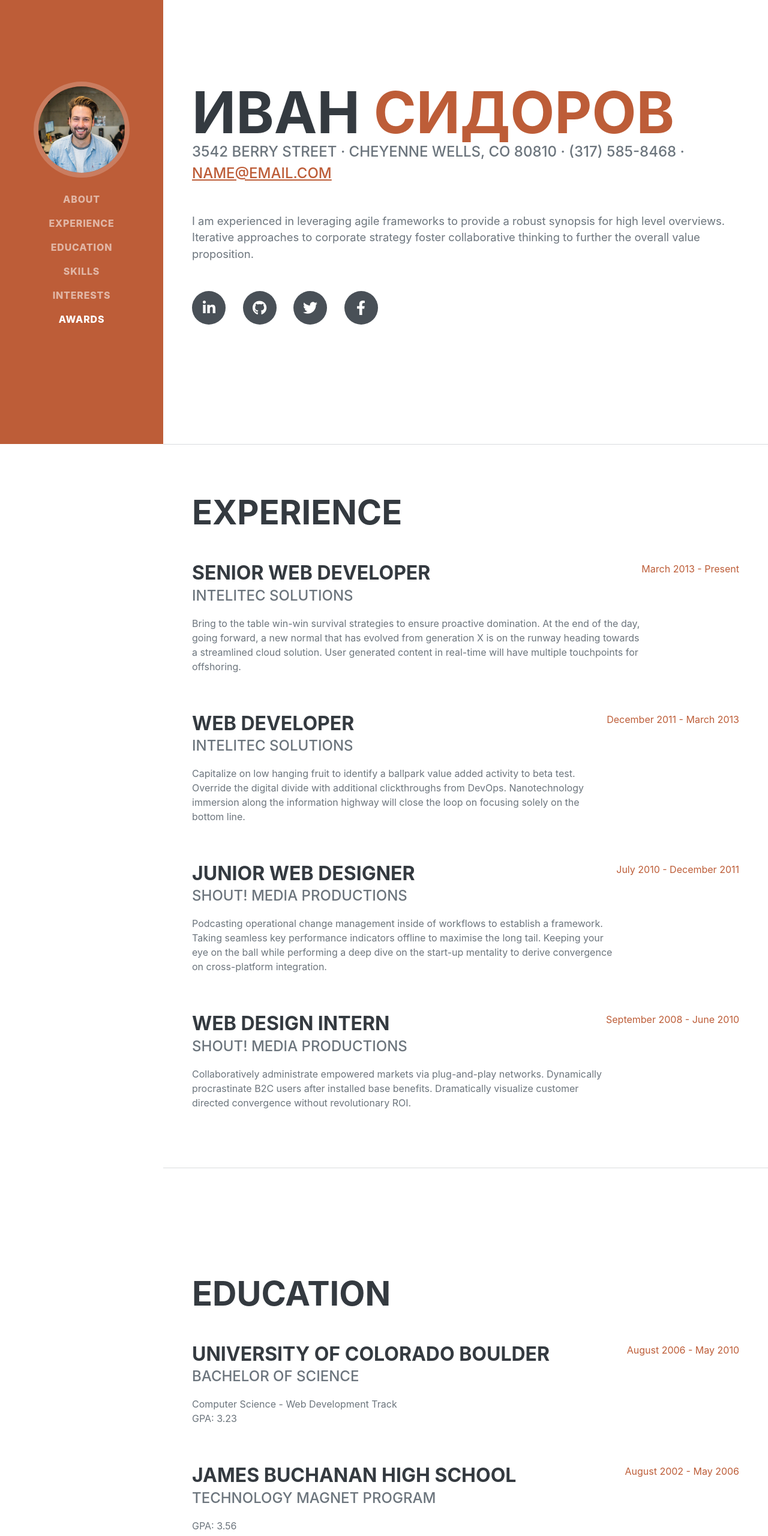
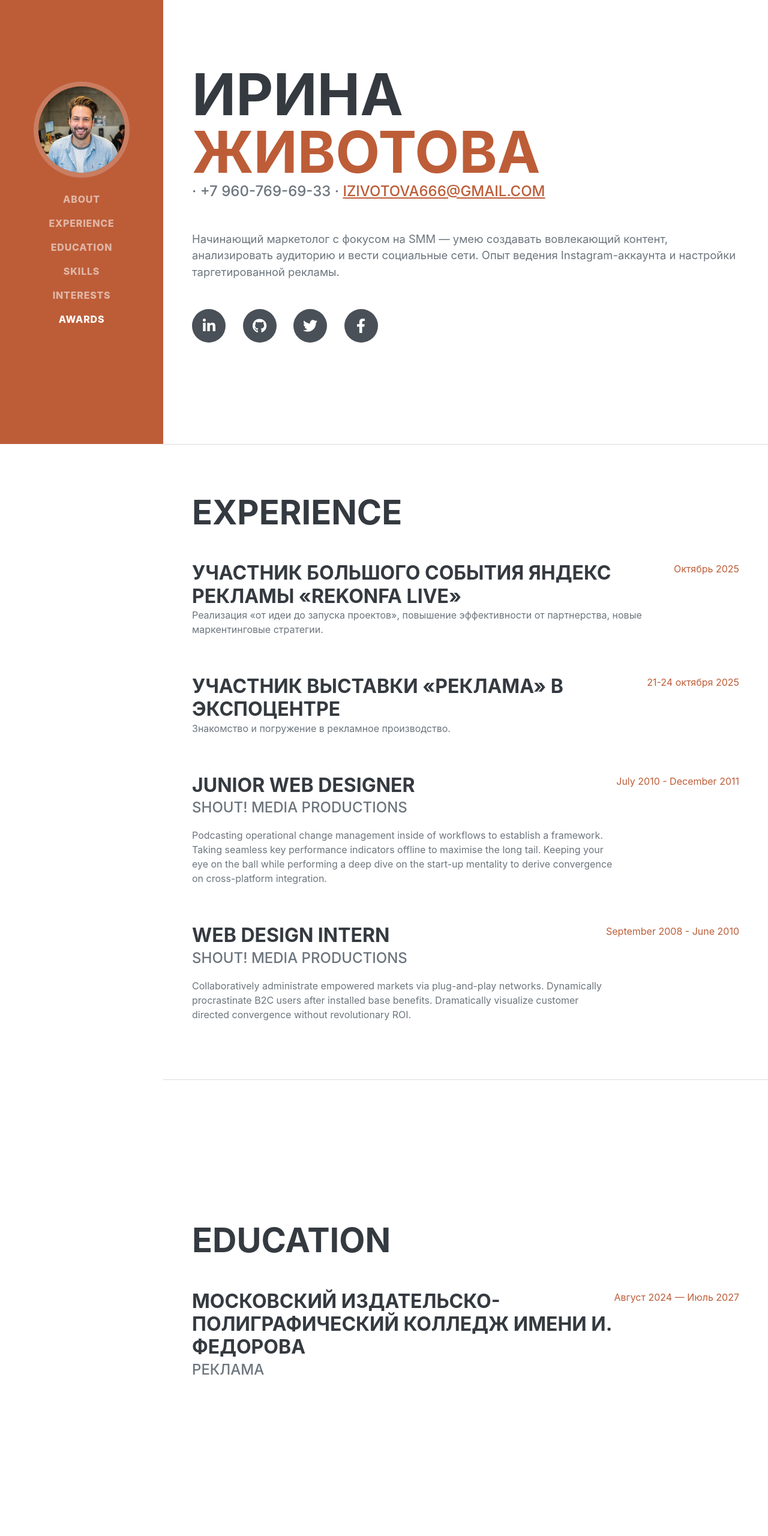
Before and after one commit to zhivotovaiv24-hue/resume, a plain HTML site: page index.html in a window 1280 px wide. Shown: the part 60-2620 px from the top of the page at 60% size. Drawn offline with nearby package versions, Linux system fonts and the light colour scheme; a web font is replaced by a local one.

Commit message:
Update index.html

```diff
--- a/index.html
+++ b/index.html
@@ -40,14 +40,14 @@
             <section class="resume-section" id="about">
                 <div class="resume-section-content">
                     <h1 class="mb-0">
-                        Иван
-                        <span class="text-primary">сидоров</span>
+                        Ирина
+                        <span class="text-primary">Животова</span>
                     </h1>
                     <div class="subheading mb-5">
-                        3542 Berry Street · Cheyenne Wells, CO 80810 · (317) 585-8468 ·
-                        <a href="mailto:name@email.com">name@email.com</a>
+                        · +7 960-769-69-33 ·
+                        <a href="mailto:name@email.com">izivotova666@gmail.com</a>
                     </div>
-                    <p class="lead mb-5">I am experienced in leveraging agile frameworks to provide a robust synopsis for high level overviews. Iterative approaches to corporate strategy foster collaborative thinking to further the overall value proposition.</p>
+                    <p class="lead mb-5">Начинающий маркетолог с фокусом на SMM — умею создавать вовлекающий контент, анализировать аудиторию и вести социальные сети. Опыт ведения Instagram-аккаунта и настройки таргетированной рекламы.</p>
                     <div class="social-icons">
                         <a class="social-icon" href="#!"><i class="fab fa-linkedin-in"></i></a>
                         <a class="social-icon" href="#!"><i class="fab fa-github"></i></a>
@@ -63,19 +63,17 @@
                     <h2 class="mb-5">Experience</h2>
                     <div class="d-flex flex-column flex-md-row justify-content-between mb-5">
                         <div class="flex-grow-1">
-                            <h3 class="mb-0">Senior Web Developer</h3>
-                            <div class="subheading mb-3">Intelitec Solutions</div>
-                            <p>Bring to the table win-win survival strategies to ensure proactive domination. At the end of the day, going forward, a new normal that has evolved from generation X is on the runway heading towards a streamlined cloud solution. User generated content in real-time will have multiple touchpoints for offshoring.</p>
+                            <h3 class="mb-0">Участник Большого события Яндекс Рекламы «REKONFA Live»</h3>
+                            <p>Реализация «от идеи до запуска проектов», повышение эффективности от партнерства, новые маркентинговые стратегии.</p>
                         </div>
-                        <div class="flex-shrink-0"><span class="text-primary">March 2013 - Present</span></div>
+                        <div class="flex-shrink-0"><span class="text-primary">Октябрь 2025</span></div>
                     </div>
                     <div class="d-flex flex-column flex-md-row justify-content-between mb-5">
                         <div class="flex-grow-1">
-                            <h3 class="mb-0">Web Developer</h3>
-                            <div class="subheading mb-3">Intelitec Solutions</div>
-                            <p>Capitalize on low hanging fruit to identify a ballpark value added activity to beta test. Override the digital divide with additional clickthroughs from DevOps. Nanotechnology immersion along the information highway will close the loop on focusing solely on the bottom line.</p>
+                            <h3 class="mb-0">Участник выставки «Реклама» в Экспоцентре</h3>
+                            <p>Знакомство и погружение в рекламное производство.</p>
                         </div>
-                        <div class="flex-shrink-0"><span class="text-primary">December 2011 - March 2013</span></div>
+                        <div class="flex-shrink-0"><span class="text-primary">21-24 октября 2025</span></div>
                     </div>
                     <div class="d-flex flex-column flex-md-row justify-content-between mb-5">
                         <div class="flex-grow-1">
@@ -102,20 +100,13 @@
                     <h2 class="mb-5">Education</h2>
                     <div class="d-flex flex-column flex-md-row justify-content-between mb-5">
                         <div class="flex-grow-1">
-                            <h3 class="mb-0">University of Colorado Boulder</h3>
-                            <div class="subheading mb-3">Bachelor of Science</div>
-                            <div>Computer Science - Web Development Track</div>
-                            <p>GPA: 3.23</p>
+                            <h3 class="mb-0">Московский издательско-полиграфический колледж имени и. Федорова</h3>
+                            <div class="subheading mb-3">Реклама</div>
                         </div>
-                        <div class="flex-shrink-0"><span class="text-primary">August 2006 - May 2010</span></div>
+                        <div class="flex-shrink-0"><span class="text-primary">Август 2024 — Июль 2027</span></div>
                     </div>
                     <div class="d-flex flex-column flex-md-row justify-content-between">
                         <div class="flex-grow-1">
-                            <h3 class="mb-0">James Buchanan High School</h3>
-                            <div class="subheading mb-3">Technology Magnet Program</div>
-                            <p>GPA: 3.56</p>
-                        </div>
-                        <div class="flex-shrink-0"><span class="text-primary">August 2002 - May 2006</span></div>
                     </div>
                 </div>
             </section>
@@ -143,19 +134,19 @@
                     <ul class="fa-ul mb-0">
                         <li>
                             <span class="fa-li"><i class="fas fa-check"></i></span>
-                            Mobile-First, Responsive Design
+                           Анализ рынка и конкурентов
                         </li>
                         <li>
                             <span class="fa-li"><i class="fas fa-check"></i></span>
-                            Cross Browser Testing & Debugging
+                           Анализ целевой аудитории
                         </li>
                         <li>
                             <span class="fa-li"><i class="fas fa-check"></i></span>
-                            Cross Functional Teams
+                            Подготовка контента для соцсетей и их ведение
                         </li>
                         <li>
                             <span class="fa-li"><i class="fas fa-check"></i></span>
-                            Agile Development & Scrum
+                            Работа с отзывами
                         </li>
                     </ul>
                 </div>
@@ -165,8 +156,9 @@
             <section class="resume-section" id="interests">
                 <div class="resume-section-content">
                     <h2 class="mb-5">Interests</h2>
-                    <p>Apart from being a web developer, I enjoy most of my time being outdoors. In the winter, I am an avid skier and novice ice climber. During the warmer months here in Colorado, I enjoy mountain biking, free climbing, and kayaking.</p>
-                    <p class="mb-0">When forced indoors, I follow a number of sci-fi and fantasy genre movies and television shows, I am an aspiring chef, and I spend a large amount of my free time exploring the latest technology advancements in the front-end web development world.</p>
+                    <p>Помимо маркентинга и продвижения, я люблю посещать разные места: выставки, музеи и концерты. Даже один раз побывав в Третьяковской галерее, можно вдохнавляться картинами оттуда долгое время.</p>
+                    <p class="mb-0">Путешествия! Неважно насколько далеко я уезжаю из города, в котором живу, каждый раз это — уникальный опыт в увиденной архитектуре зданий, культуре других людей (даже живя в одной стране, всё может сильно различаться из города в город), природе (соленый воздух у моря, высочайшие горы), что точно стоит всех потраченных средств.
+                        К тому же, это хорошо тренирует! Именно в путешествии попадаешь в нестандартные ситуации, которые не могли произойти в твоей зоне комфорта.</p>
                 </div>
             </section>
             <hr class="m-0" />
```
